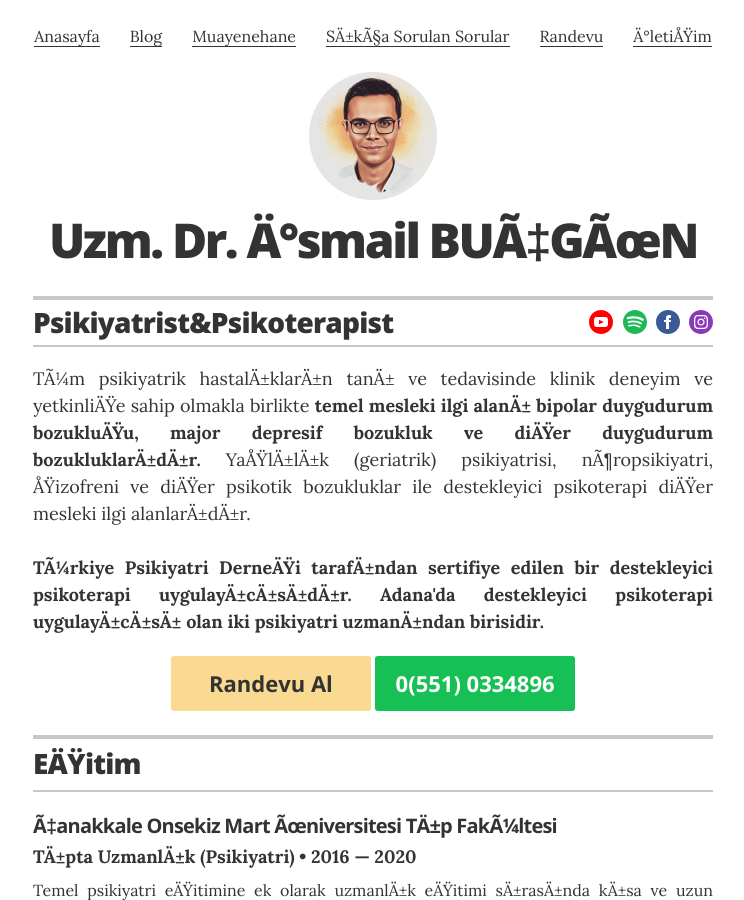
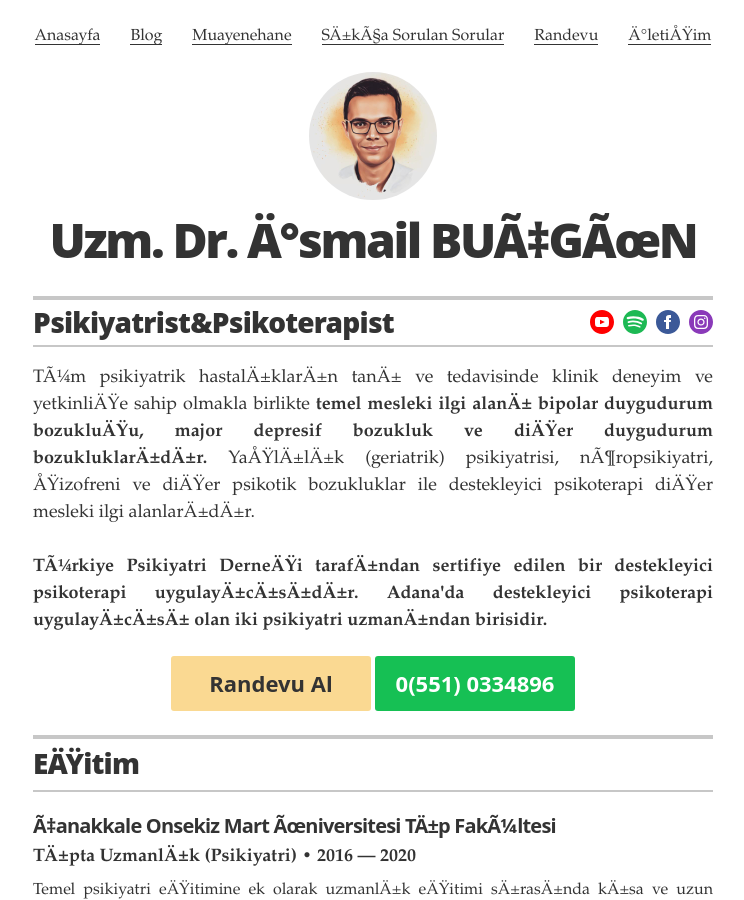
Before and after one commit to ibucgun/ibucgun.github.io, a Jekyll site: the page built from index.html, in a window 1280 px wide and 900 px high. Shown: the whole window, without its empty margins (267-1011 px from the left). Built offline with Jekyll 4.4.1, drawn with Linux system fonts in a browser that asks for light colours.

Commit message:
Update head.html

```diff
--- a/_includes/head.html
+++ b/_includes/head.html
@@ -18,7 +18,6 @@
 
   <!-- Google font typography settings - defined in _config.yml -->
   {% if site.resume_theme == 'default' %}
-  <link href='https://fonts.googleapis.com/css?family=Lora:400,700|Open+Sans:400,300,800,700&display=swap' onload="this.onload=null;this.rel='stylesheet'" rel="preload" as="style" type='text/css'>
   {% endif %}
 
 
```
